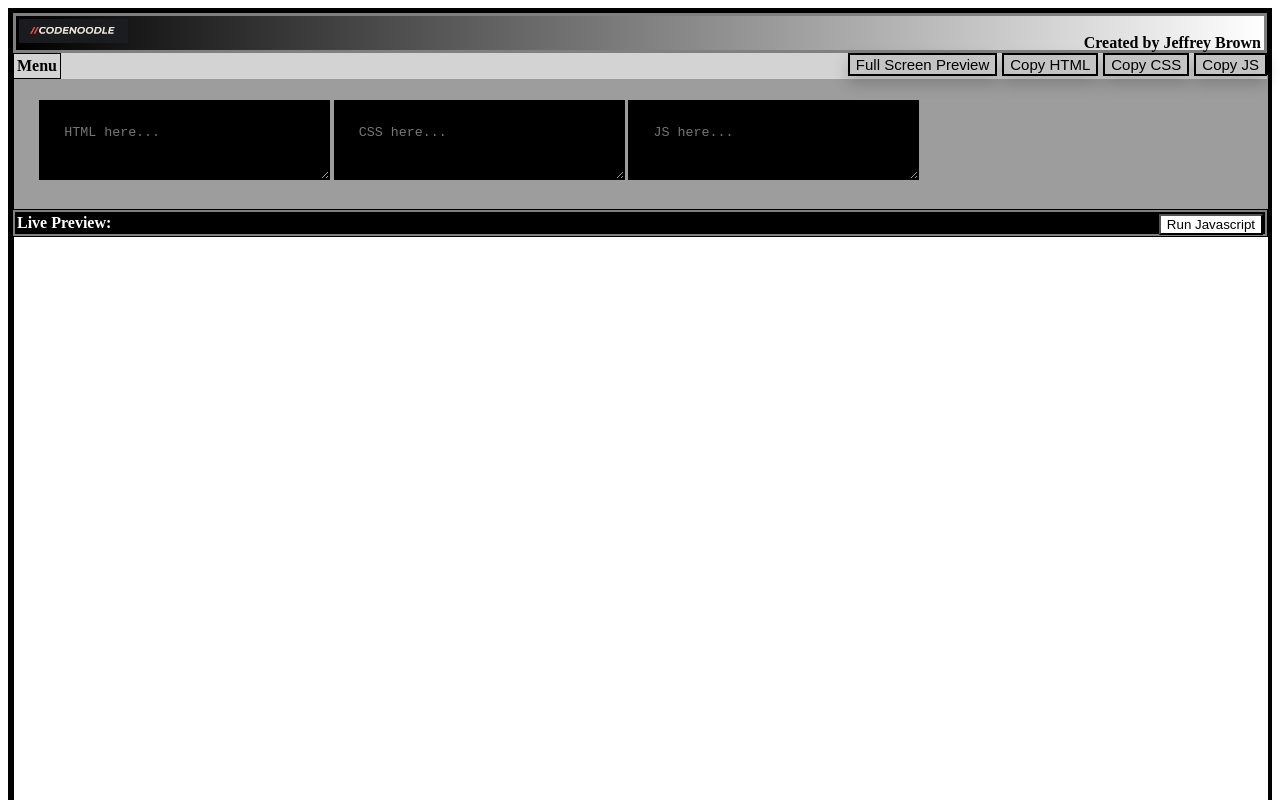
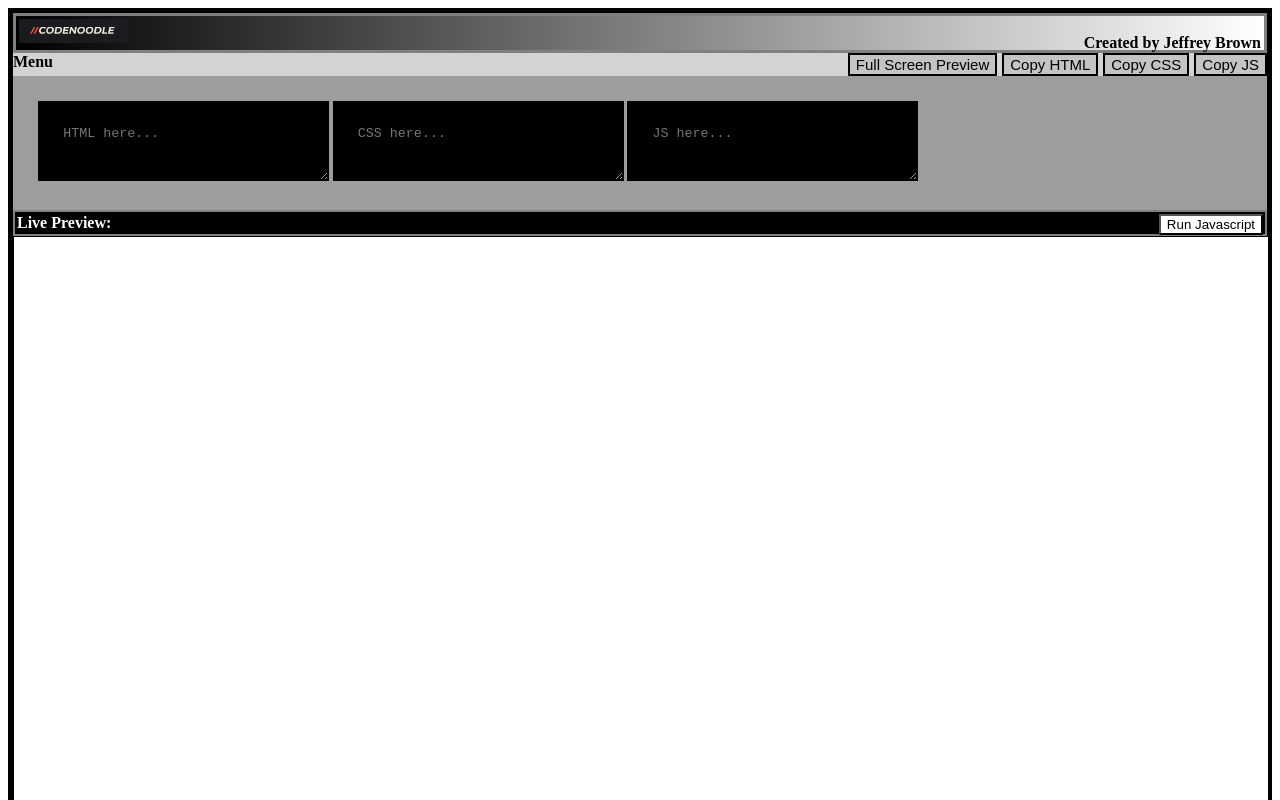
Before and after one commit to jbrown7407/CodeNoodle, a plain HTML site: page index.html in a window 1280 px wide. Shown: the top 800 px of the page. Drawn offline with nearby package versions, Linux system fonts and the light colour scheme.

Commit message:
visual improvement

```diff
--- a/style.css
+++ b/style.css
@@ -1,3 +1,5 @@
+
+
 #jeffname {
     color: black;
     float: right;
@@ -31,8 +33,8 @@ head {
     position: relative;
     display: inline-block;
     background-color: lightgray;
-    border: 1px solid black;
-    padding: 3px;
+
+
   }
   .dropdown-content {
     display: none;
@@ -66,12 +68,12 @@ head {
 }
 .editor {
     background-color: rgb(158, 157, 157);
-    border: 1px solid black;
+
     color: red;
     font-size: 15px;
     width: 96%;
     padding: 2%;
-    margin-top: -5px;
+
 
 }
 
@@ -121,12 +123,13 @@ body{
    border: 2px solid black;
    float: right;
    background-color:rgb(196, 196, 196);
-   box-shadow: 0px 8px 16px 0px rgba(0,0,0,0.2);
+
 
 }
 .point2:hover{
     color: white;
     background-color:grey;
+    box-shadow: 0px 8px 16px 0px rgba(0,0,0,0.2);
 }
 
 
```
